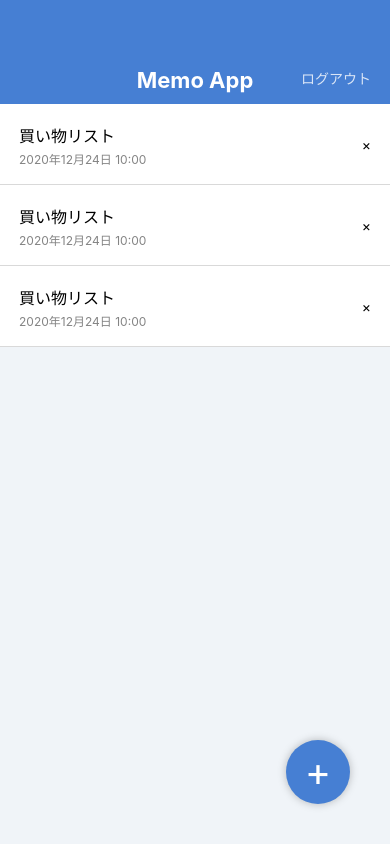
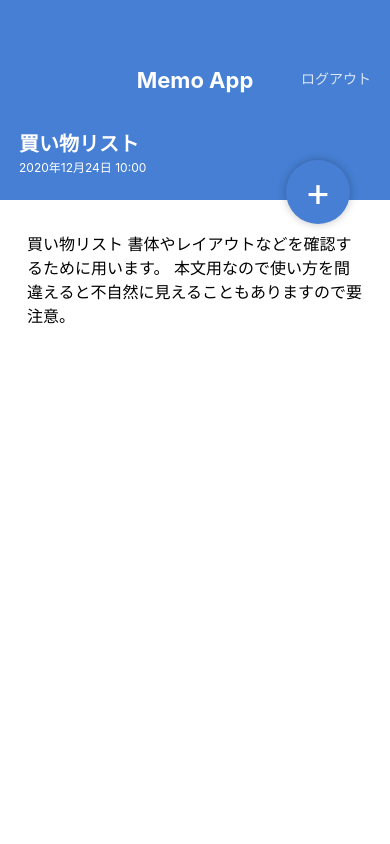
Before and after one commit to pitoge/MemoApp, a React Native app: screen / in a window 390 px wide. Built offline with nearby package versions, Linux system fonts and the light colour scheme.

Commit message:
Create MemoDetailScreen

```diff
--- a/App.jsx
+++ b/App.jsx
@@ -1,7 +1,8 @@
 import React from 'react';
 
 import MemoListScreen from './src/screens/MemoListScreen';
+import MemoDetailScreen from './src/screens/MemoDetailScreen';
 
 export default function App() {
-  return <MemoListScreen />;
+  return <MemoDetailScreen />;
 }
--- a/src/components/CircleButton.jsx
+++ b/src/components/CircleButton.jsx
@@ -1,11 +1,11 @@
 import React from 'react';
 import { View, Text, StyleSheet } from 'react-native';
-import { string } from 'prop-types';
+import { string, shape } from 'prop-types';
 
 export default function CircleButton(props) {
-  const { children } = props;
+  const { children, style } = props;
   return (
-    <View style={styles.circleButton}>
+    <View style={[styles.circleButton, style]}>
       <Text style={styles.circleButtonLabel}>{children}</Text>
     </View>
   );
@@ -13,6 +13,11 @@
 
 CircleButton.propTypes = {
   children: string.isRequired,
+  style: shape(),
+};
+
+CircleButton.defaultProps = {
+  style: null,
 };
 
 const styles = StyleSheet.create({
--- /dev/null
+++ b/src/screens/MemoDetailScreen.jsx
@@ -0,0 +1,58 @@
+import React from 'react';
+import { View, ScrollView, Text, StyleSheet } from 'react-native';
+
+import AppBar from '../components/AppBar';
+import CircleButton from '../components/CircleButton';
+
+export default function MemoDetailScreen() {
+  return (
+    <View style={Styles.container}>
+      <AppBar />
+      <View style={Styles.memoHeader}>
+        <Text style={Styles.memoTitle}>買い物リスト</Text>
+        <Text style={Styles.memoDate}>2020年12月24日 10:00</Text>
+      </View>
+
+      <ScrollView style={Styles.memoBody}>
+        <Text style={Styles.memoText}>
+          買い物リスト 書体やレイアウトなどを確認するために用います。
+          本文用なので使い方を間違えると不自然に見えることもありますので要注意。
+        </Text>
+      </ScrollView>
+      <CircleButton style={{ top: 160, bottom: 'auto' }}>+</CircleButton>
+    </View>
+  );
+}
+
+const Styles = StyleSheet.create({
+  container: {
+    flex: 1,
+    backgroundColor: '#ffffff',
+  },
+  memoHeader: {
+    backgroundColor: '#467FD3',
+    height: 96,
+    justifyContent: 'center',
+    paddingVertical: 24,
+    paddingHorizontal: 19,
+  },
+  memoTitle: {
+    color: '#ffffff',
+    fontSize: 20,
+    lineHeight: 32,
+    fontWeight: 'bold',
+  },
+  memoDate: {
+    color: '#ffffff',
+    fontSize: 12,
+    lineHeight: 16,
+  },
+  memoBody: {
+    paddingVertical: 32,
+    paddingHorizontal: 27,
+  },
+  memoText: {
+    fontSize: 16,
+    lineHeight: 24,
+  },
+});
```
